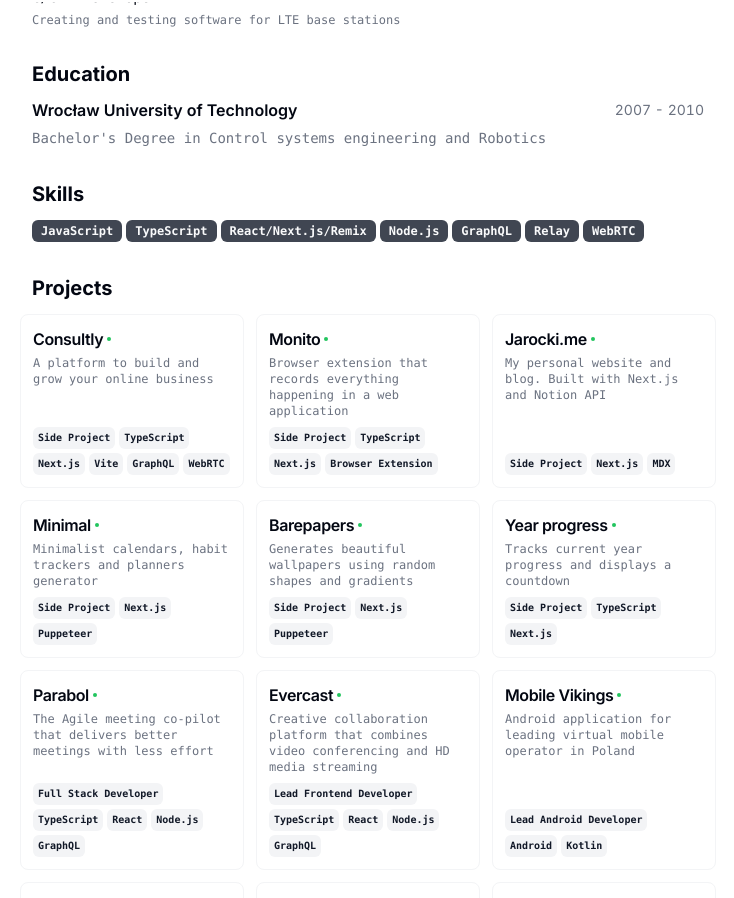
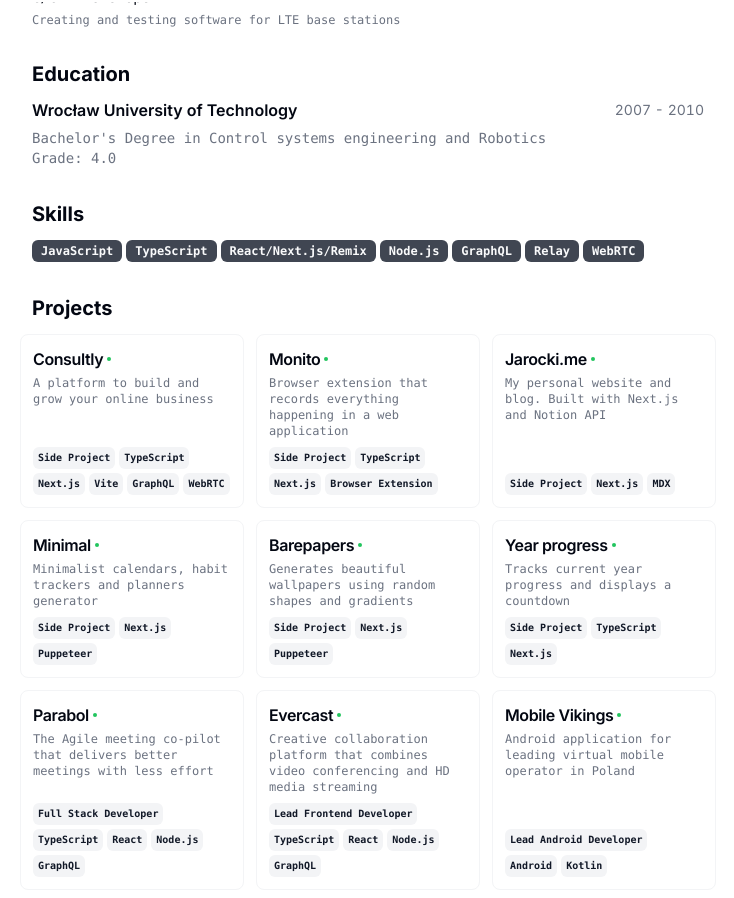
Before and after one commit to BartoszJarocki/cv, a Next.js app: page / in a window 1280 px wide. Shown: the part 798-1696 px from the top of the page, without its empty margins (272-1006 px from the left). Built offline with nearby package versions, Linux system fonts and the light colour scheme.

Commit message:
Added option of grade in education

```diff
--- a/src/app/page.tsx
+++ b/src/app/page.tsx
@@ -154,7 +154,12 @@ export default function Page() {
             </div>
           </div>
         </CardHeader>
-                <CardContent className="mt-2">{education.degree}</CardContent>
+        <CardContent className="mt-2">
+          <p>{education.degree}</p>
+          {education.grade && (
+            <p>Grade: {education.grade}</p>
+          )}
+        </CardContent>
       </Card>
     );
   })}
--- a/src/data/resume-data.tsx
+++ b/src/data/resume-data.tsx
@@ -40,6 +40,7 @@ type ResumeData = {
   education: {
     school: string;
     degree: string;
+    grade?: string;
     start: string;
     end: string;
   }[];
@@ -117,6 +118,7 @@ export const RESUME_DATA: ResumeData = {
     {
       school: "Wrocław University of Technology",
       degree: "Bachelor's Degree in Control systems engineering and Robotics",
+      grade: "4.0",
       start: "2007",
       end: "2010",
     },
```
Lines whose indentation alone changed are shown as unchanged.
